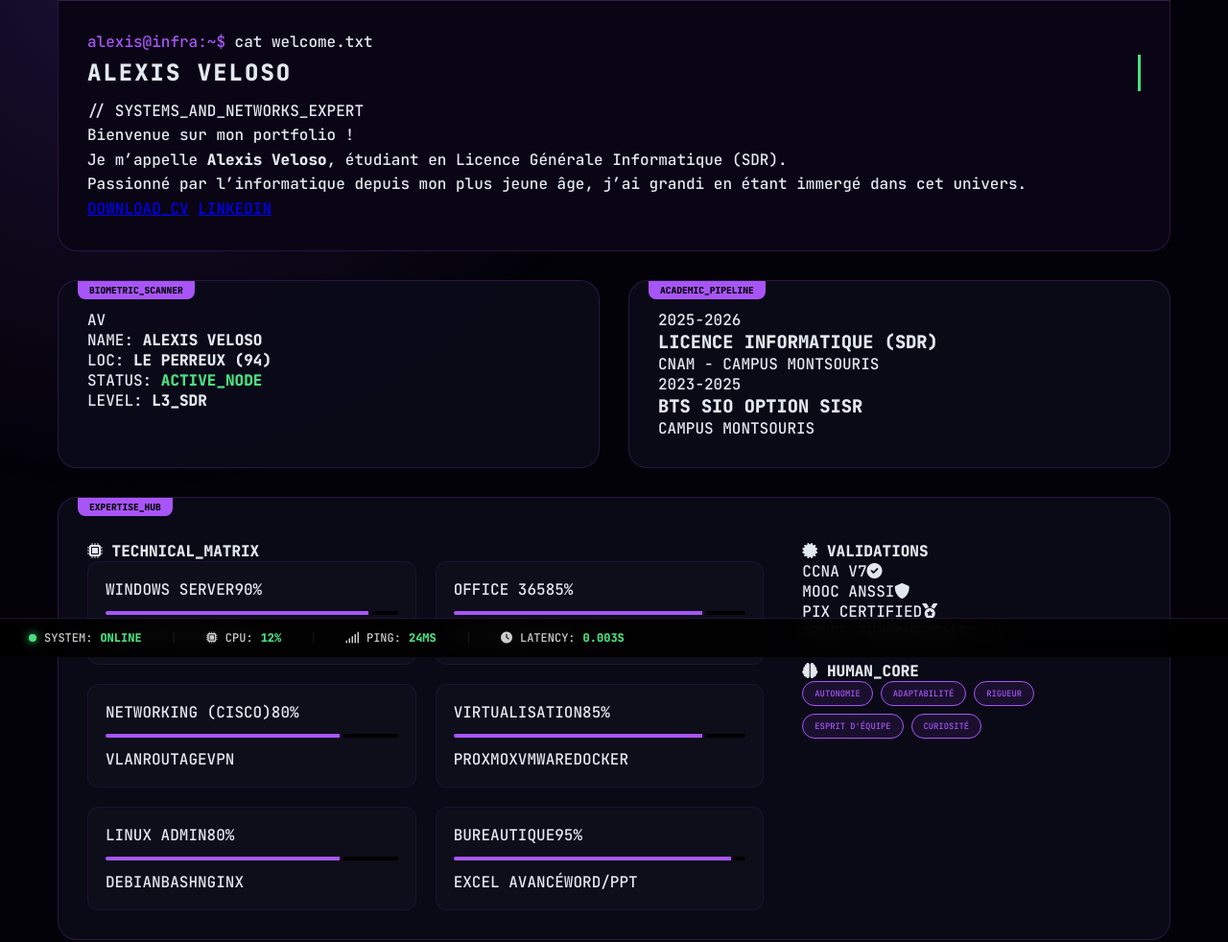
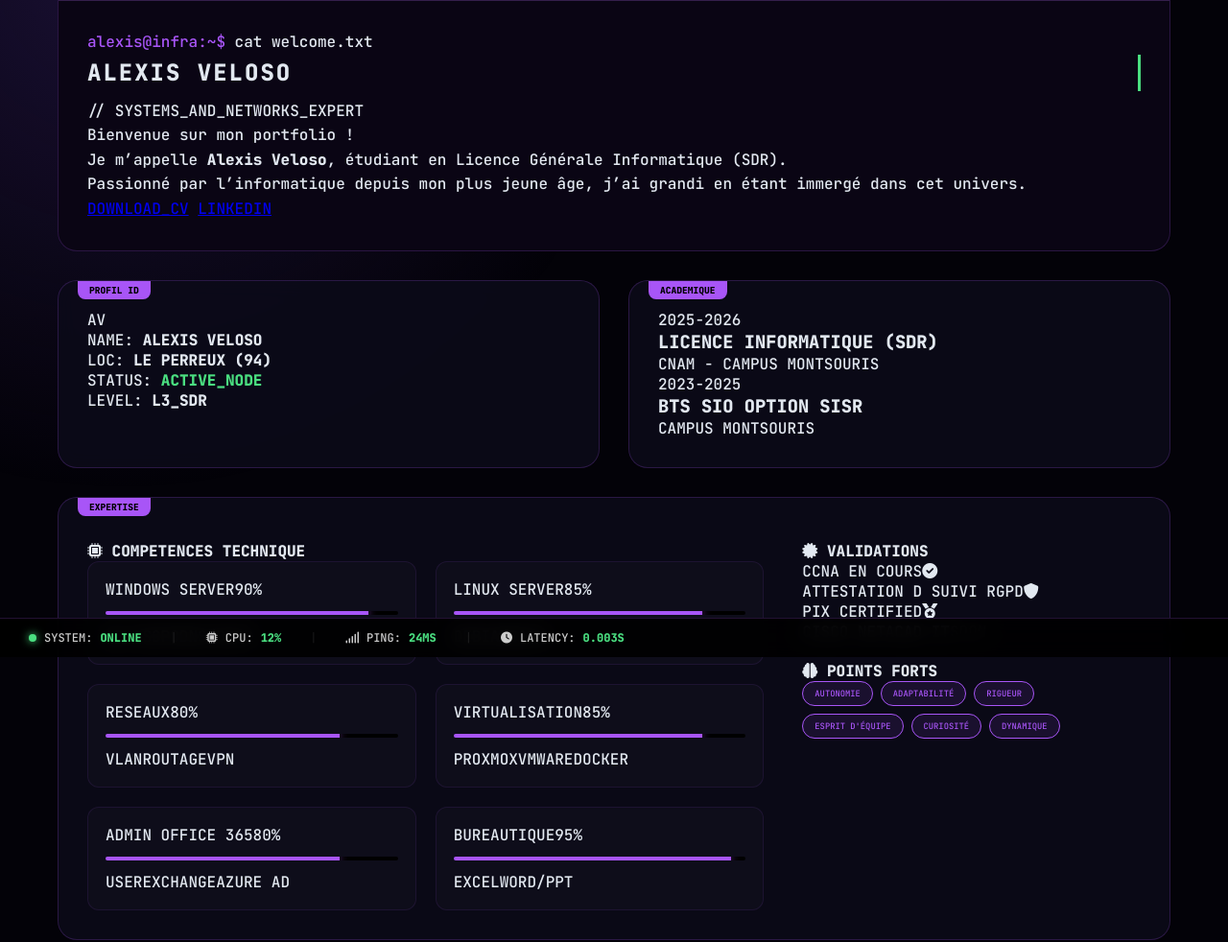
Before and after one commit to alexisveloso25-png/portfolio, a plain HTML site: page index.html in a window 1280 px wide. Shown: the part 115-1097 px from the top of the page at 96% size. Drawn offline with Linux system fonts and the light colour scheme.

Commit message:
Update index.html

```diff
--- a/index.html
+++ b/index.html
@@ -56,7 +56,7 @@
 
         <div class="dashboard-grid">
             <section class="glass-card biometric-section">
-                <div class="card-tag">BIOMETRIC_SCANNER</div>
+                <div class="card-tag">PROFIL ID</div>
                 <div class="bio-layout-centered">
                     <div class="avatar-large">AV<div class="scan-laser"></div></div>
                     <div class="bio-info-centered">
@@ -69,7 +69,7 @@
             </section>
 
             <section class="glass-card academic-v4">
-                <div class="card-tag">ACADEMIC_PIPELINE</div>
+                <div class="card-tag">ACADEMIQUE</div>
                 <div class="pipeline-centered">
                     <div class="pipeline-item-v4 active">
                         <span class="pipe-year">2025-2026</span>
@@ -87,10 +87,10 @@
         </div>
 
         <section class="glass-card">
-            <div class="card-tag">EXPERTISE_HUB</div>
+            <div class="card-tag">EXPERTISE</div>
             <div class="expertise-grid">
                 <div class="tech-column">
-                    <h4 class="sub-title"><i class="fas fa-microchip"></i> TECHNICAL_MATRIX</h4>
+                    <h4 class="sub-title"><i class="fas fa-microchip"></i> COMPETENCES TECHNIQUE</h4>
                     <div class="skills-wrapper-v4">
                         <div class="skill-container">
                             <div class="skill-header"><span>WINDOWS SERVER</span><span>90%</span></div>
@@ -98,12 +98,12 @@
                             <div class="skill-details"><span class="detail-tag">AD DS</span><span class="detail-tag">GPO</span><span class="detail-tag">DNS/DHCP</span></div>
                         </div>
                         <div class="skill-container">
-                            <div class="skill-header"><span>OFFICE 365</span><span>85%</span></div>
+                            <div class="skill-header"><span>LINUX SERVER</span><span>85%</span></div>
                             <div class="prog-bar-v4"><div class="prog-fill-v4" style="width: 85%"></div></div>
-                            <div class="skill-details"><span class="detail-tag">EXCHANGE</span><span class="detail-tag">AZURE AD</span></div>
+                            <div class="skill-details"><span class="detail-tag">DEBIAN</span><span class="detail-tag">BASH</span></div>
                         </div>
                         <div class="skill-container">
-                            <div class="skill-header"><span>NETWORKING (CISCO)</span><span>80%</span></div>
+                            <div class="skill-header"><span>RESEAUX</span><span>80%</span></div>
                             <div class="prog-bar-v4"><div class="prog-fill-v4" style="width: 80%"></div></div>
                             <div class="skill-details"><span class="detail-tag">VLAN</span><span class="detail-tag">ROUTAGE</span><span class="detail-tag">VPN</span></div>
                         </div>
@@ -113,14 +113,14 @@
                             <div class="skill-details"><span class="detail-tag">PROXMOX</span><span class="detail-tag">VMWARE</span><span class="detail-tag">DOCKER</span></div>
                         </div>
                         <div class="skill-container">
-                            <div class="skill-header"><span>LINUX ADMIN</span><span>80%</span></div>
+                            <div class="skill-header"><span>ADMIN OFFICE 365</span><span>80%</span></div>
                             <div class="prog-bar-v4"><div class="prog-fill-v4" style="width: 80%"></div></div>
-                            <div class="skill-details"><span class="detail-tag">DEBIAN</span><span class="detail-tag">BASH</span><span class="detail-tag">NGINX</span></div>
+                            <div class="skill-details"><span class="detail-tag">USER</span><span class="detail-tag">EXCHANGE</span><span class="detail-tag">AZURE AD</span></div>
                         </div>
                         <div class="skill-container">
                             <div class="skill-header"><span>BUREAUTIQUE</span><span>95%</span></div>
                             <div class="prog-bar-v4"><div class="prog-fill-v4" style="width: 95%"></div></div>
-                            <div class="skill-details"><span class="detail-tag">EXCEL AVANCÉ</span><span class="detail-tag">WORD/PPT</span></div>
+                            <div class="skill-details"><span class="detail-tag">EXCEL</span><span class="detail-tag">WORD/PPT</span></div>
                         </div>
                     </div>
                 </div>
@@ -129,20 +129,21 @@
                     <div class="certs-section">
                         <h4 class="sub-title"><i class="fas fa-certificate"></i> VALIDATIONS</h4>
                         <div class="certs-list-v4">
-                            <div class="cert-row-v4 active"><span>CCNA V7</span><i class="fas fa-check-circle"></i></div>
-                            <div class="cert-row-v4 active"><span>MOOC ANSSI</span><i class="fas fa-shield-alt"></i></div>
+                            <div class="cert-row-v4 active"><span>CCNA EN COURS</span><i class="fas fa-check-circle"></i></div>
+                            <div class="cert-row-v4 active"><span>ATTESTATION D SUIVI RGPD</span><i class="fas fa-shield-alt"></i></div>
                             <div class="cert-row-v4 active"><span>PIX CERTIFIED</span><i class="fas fa-medal"></i></div>
-                            <div class="cert-row-v4"><span>AZURE FUNDAMENTALS</span><span class="t-dim">SOON</span></div>
+                            <div class="cert-row-v4"><span>CISCO NETACAD IT</span><span class="t-dim">SOON</span></div>
                         </div>
                     </div>
                     <div class="human-section" style="margin-top: 20px;">
-                        <h4 class="sub-title"><i class="fas fa-brain"></i> HUMAN_CORE</h4>
+                        <h4 class="sub-title"><i class="fas fa-brain"></i> POINTS FORTS</h4>
                         <div class="soft-skills-v4">
                             <div class="soft-tag active">AUTONOMIE</div>
                             <div class="soft-tag active">ADAPTABILITÉ</div>
                             <div class="soft-tag active">RIGUEUR</div>
                             <div class="soft-tag active">ESPRIT D'ÉQUIPE</div>
                             <div class="soft-tag active">CURIOSITÉ</div>
+                            <div class="soft-tag active">DYNAMIQUE</div>
                         </div>
                     </div>
                 </div>
```
